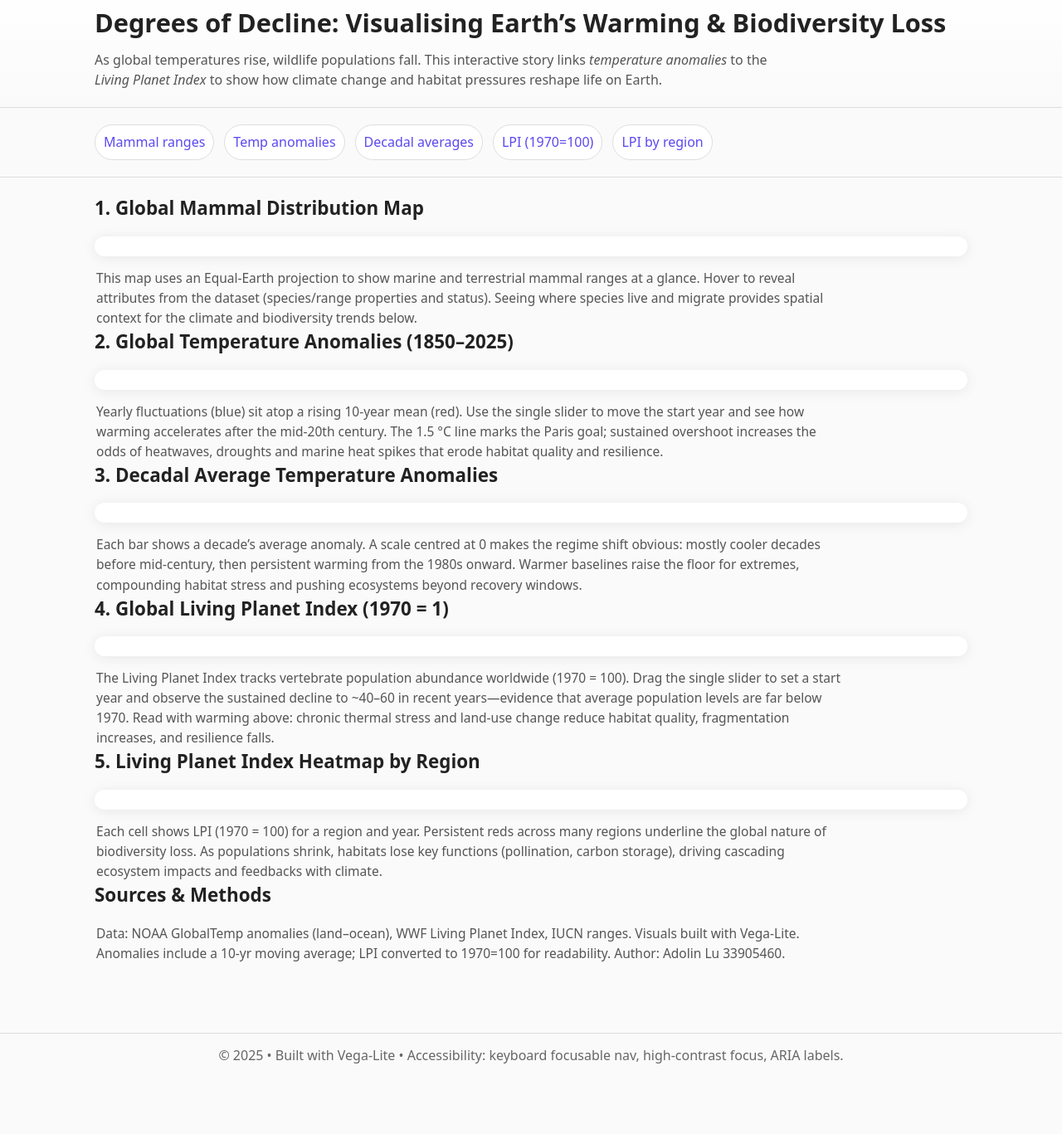
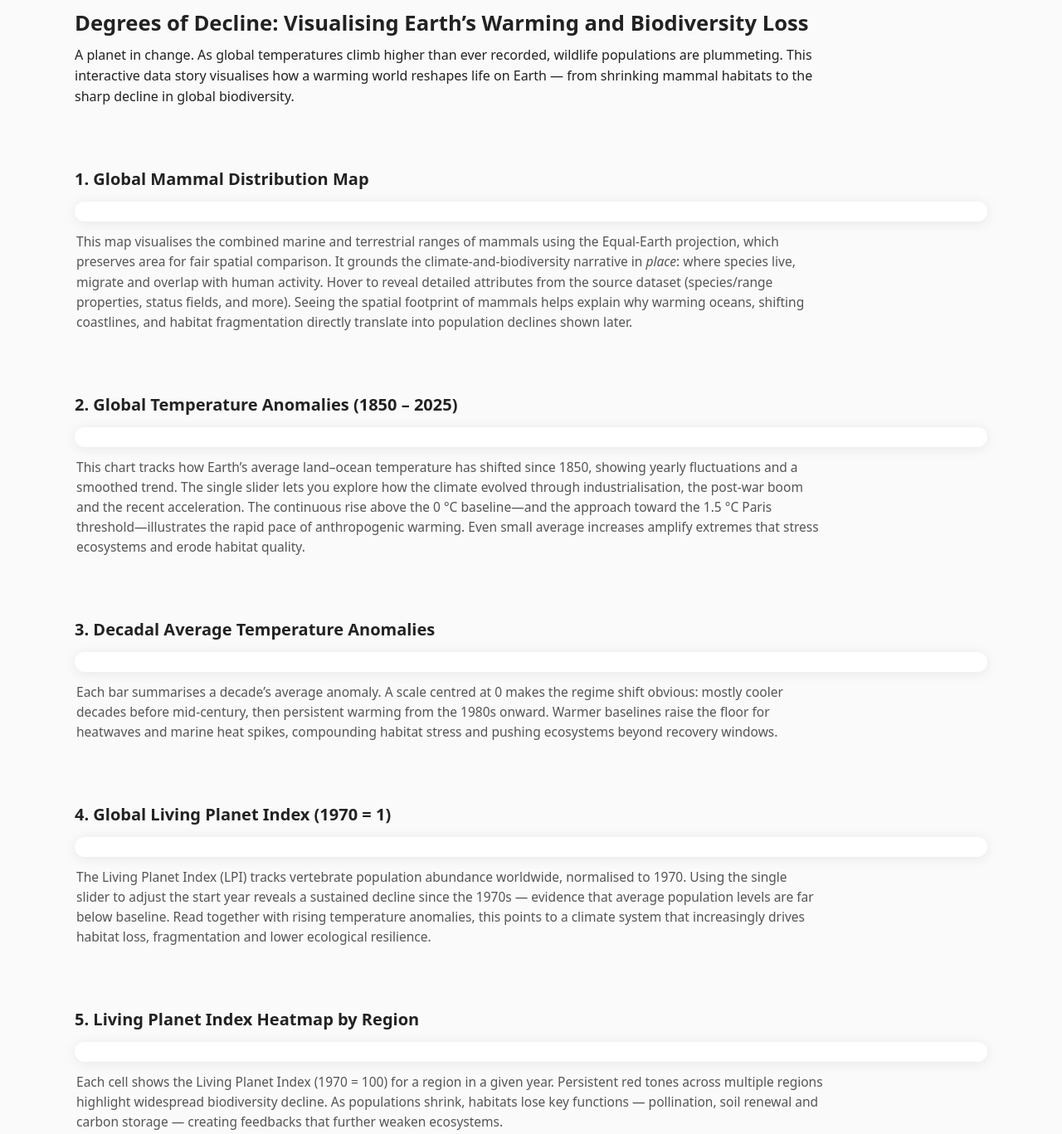
Before and after one commit to mmoyann/fit3179-visualisation-2, a plain HTML site: page index.html in a window 1280 px wide. Shown: the part 16-1383 px from the top of the page at 83% size. Before the commit the page ends 1315 px from the top, so only its background shows below. Drawn offline with Linux system fonts and the light colour scheme; a script that the page names is missing.

Commit message:
Update index.html

```diff
--- a/index.html
+++ b/index.html
@@ -4,200 +4,155 @@
   <meta charset="utf-8" />
   <meta name="viewport" content="width=device-width, initial-scale=1" />
   <meta name="description" content="An interactive data story revealing how global warming and biodiversity loss are connected — from temperature anomalies to the Living Planet Index.">
-  <title>Degrees of Decline – Global Warming & Biodiversity Loss</title>
+
+  <title>Global Climate Change Data Explorer – FIT3179 Week 10</title>
 
   <!-- Vega Libraries -->
   <script src="https://cdn.jsdelivr.net/npm/vega@5"></script>
   <script src="https://cdn.jsdelivr.net/npm/vega-lite@5"></script>
   <script src="https://cdn.jsdelivr.net/npm/vega-embed@6"></script>
 
+  <!-- ===== Styling ===== -->
   <style>
     :root{
       --bg:#fafafa; --card:#fff; --ink:#222; --muted:#555; --border:#ddd;
-      --brand:#5b48f0; --brand-ink:#2a245c; --focus:#ffbf47;
-      --radius:16px; --shadow:0 2px 16px rgba(0,0,0,.08);
-      --maxw:1100px;
+      --radius:12px; --shadow:0 2px 16px rgba(0,0,0,0.08);
+      --gap:72px; --gap-sm:56px; --wrap:1100px;
     }
     *{box-sizing:border-box}
     html{scroll-behavior:smooth}
-    body{margin:0;background:var(--bg);color:var(--ink);font:16px/1.55 system-ui,-apple-system,Segoe UI,Roboto,Helvetica,Arial}
-    a{color:var(--brand)} a:hover{color:var(--brand-ink)}
-
-    /* Skip link for a11y */
-    .skip-link{position:absolute;left:-9999px;top:auto}
-    .skip-link:focus{left:12px;top:12px;z-index:1000;background:#000;color:#fff;padding:8px 12px;border-radius:8px}
-
-    header{background:linear-gradient(180deg,#fff,transparent);border-bottom:1px solid var(--border)}
-    .wrap{max-width:var(--maxw);margin:0 auto;padding:20px 24px}
-    h1{margin:0 0 6px;font-size:clamp(1.5rem,2.4vw,2.1rem)}
-    .lede{max-width:850px;color:var(--muted);margin:8px 0 0}
-
-    /* Sticky section nav */
-    nav.toc{
-      position:sticky; top:0; z-index:50; background:rgba(250,250,250,.9);
-      backdrop-filter:saturate(180%) blur(6px); border-bottom:1px solid var(--border)
+    body {
+      font-family: system-ui, -apple-system, Segoe UI, Roboto, Helvetica, Arial, sans-serif;
+      margin: 0; padding: 24px; background: var(--bg); color: var(--ink); line-height: 1.55;
     }
-    .toc .wrap{display:flex;gap:12px;flex-wrap:wrap}
-    .toc a{padding:8px 10px;border-radius:999px;background:#fff;border:1px solid var(--border);text-decoration:none}
-    .toc a:focus{outline:3px solid var(--focus);outline-offset:2px}
-
-    main{max-width:var(--maxw);margin:0 auto;padding:20px 24px}
-    section{scroll-margin-top:72px}
-    .vis-block{margin:32px 0}
-    .card{background:var(--card);border-radius:var(--radius);box-shadow:var(--shadow);padding:12px}
-    h2{font-size:clamp(1.15rem,2vw,1.4rem);margin:0 0 12px}
-    .note{margin:10px 2px 0;color:var(--muted);font-size:0.97rem;max-width:900px}
-
-    /* Footer */
-    footer{border-top:1px solid var(--border);margin-top:36px;padding:14px 24px;color:#666;text-align:center}
-
-    /* Mobile tweaks */
-    @media (max-width:760px){
-      .wrap{padding:16px}
-      .toc .wrap{gap:8px}
-      .toc a{padding:6px 9px}
-      .card{padding:8px}
+    .container { max-width: var(--wrap); margin: 0 auto; }
+    h1 { font-size: 1.6rem; margin: 0 0 0.4rem; }
+    h2 { font-size: 1.25rem; margin: 0 0 12px; }
+    p  { margin: 0 0 1rem; max-width: 900px; }
+    .vis-block { margin: var(--gap) 0; }
+    .chart {
+      background: var(--card); border-radius: var(--radius); box-shadow: var(--shadow); padding: 12px;
     }
-  </style>
-  <style>
-  /* --- Better vertical rhythm & breathing room --- */
-  .vis-block {
-    margin-block: 72px;            /* was ~36px; doubles the space between sections */
-  }
-  .chart {
-    padding: 16px;                 /* a touch more inner space inside the card */
-  }
-  h2 {
-    margin: 0 0 16px;              /* add a bit more gap from the title to the chart */
-  }
-  .note {
-    margin-top: 14px;              /* more space between chart and note */
+    .note { margin: 12px 2px 0; color: var(--muted); font-size: 0.97rem; max-width: 900px; }
+    .conclusion {
+      background: #fff; border-left: 4px solid #2ca02c; border-radius: 10px;
+      box-shadow: var(--shadow); padding: 18px 20px; margin-top: 10px;
     }
     footer {
-    margin-top: 64px;              /* lift footer off last chart */
+      border-top: 1px solid #ccc; margin-top: var(--gap); padding-top: 10px;
+      text-align: center; font-size: 0.9rem; color: #666;
     }
+    @media (max-width: 760px){
+      body{padding:16px}
+      .vis-block{margin: var(--gap-sm) 0}
+      .chart{padding:10px}
+    }
+    /* Anchor offset so headings aren't hidden under browser UI */
+    section{scroll-margin-top:96px}
+  </style>
+</head>
 
-  /* Avoid sticky header overlap when linking to #anchors */
-  section {
-    scroll-margin-top: 96px;       /* ensures titles aren't hidden under the top bar */
-  }
+<body>
+  <div class="container">
+    <h1>Degrees of Decline: Visualising Earth’s Warming and Biodiversity Loss</h1>
+    <p class="intro">
+      A planet in change. As global temperatures climb higher than ever recorded, wildlife populations are plummeting.
+      This interactive data story visualises how a warming world reshapes life on Earth — from shrinking mammal habitats
+      to the sharp decline in global biodiversity.
+    </p>
 
-  /* Mobile: slightly tighter but still airy */
-  @media (max-width: 760px) {
-    .vis-block { margin-block: 56px; }
-    .chart { padding: 12px; }
-    h2 { margin-bottom: 12px; }
-    .note { margin-top: 12px; }
-  }
-</style>
-
-</head>
-<body>
-  <a class="skip-link" href="#main">Skip to content</a>
-
-  <header>
-    <div class="wrap">
-      <h1>Degrees of Decline: Visualising Earth’s Warming & Biodiversity Loss</h1>
-      <p class="lede">
-        As global temperatures rise, wildlife populations fall. This interactive story links
-        <em>temperature anomalies</em> to the <em>Living Planet Index</em> to show how climate change
-        and habitat pressures reshape life on Earth.
-      </p>
-    </div>
-  </header>
-
-  <!-- Sticky in-page navigation -->
-  <nav class="toc" aria-label="Section navigation">
-    <div class="wrap">
-      <a href="#map">Mammal ranges</a>
-      <a href="#anoms">Temp anomalies</a>
-      <a href="#decades">Decadal averages</a>
-      <a href="#lpi">LPI (1970=100)</a>
-      <a href="#heat">LPI by region</a>
-    </div>
-  </nav>
-
-  <main id="main">
-    <!-- 1. Map -->
-    <section id="map" aria-labelledby="h-map">
-      <h2 id="h-map">1. Global Mammal Distribution Map</h2>
-      <div id="mammal_map" class="card" role="img" aria-label="Map of mammal marine and terrestrial ranges"></div>
+    <!-- ========== Visualisation 1 ========== -->
+    <section class="vis-block" id="map">
+      <h2>1. Global Mammal Distribution Map</h2>
+      <div id="mammal_map" class="chart" role="img" aria-label="Map of mammal marine and terrestrial ranges"></div>
       <p class="note">
-        This map uses an Equal-Earth projection to show marine and terrestrial mammal ranges at a glance.
-        Hover to reveal attributes from the dataset (species/range properties and status). Seeing where species live
-        and migrate provides spatial context for the climate and biodiversity trends below.
+        This map visualises the combined marine and terrestrial ranges of mammals using the Equal-Earth projection, which preserves area for fair spatial comparison.
+        It grounds the climate-and-biodiversity narrative in <em>place</em>: where species live, migrate and overlap with human activity.
+        Hover to reveal detailed attributes from the source dataset (species/range properties, status fields, and more). Seeing the spatial footprint of mammals
+        helps explain why warming oceans, shifting coastlines, and habitat fragmentation directly translate into population declines shown later.
       </p>
     </section>
 
-    <!-- 2. Anomalies -->
-    <section id="anoms" aria-labelledby="h-anoms">
-      <h2 id="h-anoms">2. Global Temperature Anomalies (1850–2025)</h2>
-      <div id="anomalies" class="card" aria-label="Interactive line chart of temperature anomalies since 1850"></div>
+    <!-- ========== Visualisation 2 ========== -->
+    <section class="vis-block" id="anoms">
+      <h2>2. Global Temperature Anomalies (1850 – 2025)</h2>
+      <div id="anomalies" class="chart" aria-label="Interactive line chart of global temperature anomalies"></div>
       <p class="note">
-        Yearly fluctuations (blue) sit atop a rising 10-year mean (red). Use the single slider to move the start year and
-        see how warming accelerates after the mid-20th century. The 1.5 °C line marks the Paris goal; sustained overshoot
-        increases the odds of heatwaves, droughts and marine heat spikes that erode habitat quality and resilience.
+        This chart tracks how Earth’s average land–ocean temperature has shifted since 1850, showing yearly fluctuations and a smoothed trend.
+        The single slider lets you explore how the climate evolved through industrialisation, the post-war boom and the recent acceleration.
+        The continuous rise above the 0 °C baseline—and the approach toward the 1.5 °C Paris threshold—illustrates the rapid pace of anthropogenic warming.
+        Even small average increases amplify extremes that stress ecosystems and erode habitat quality.
       </p>
     </section>
 
-    <!-- 3. Decadal bar -->
-    <section id="decades" aria-labelledby="h-decades">
-      <h2 id="h-decades">3. Decadal Average Temperature Anomalies</h2>
-      <div id="decadeBar" class="card" aria-label="Diverging bar chart of decadal mean anomalies"></div>
+    <!-- ========== Visualisation 3 ========== -->
+    <section class="vis-block" id="decades">
+      <h2>3. Decadal Average Temperature Anomalies</h2>
+      <div id="decadeBar" class="chart" aria-label="Diverging bar chart of decadal average anomalies"></div>
       <p class="note">
-        Each bar shows a decade’s average anomaly. A scale centred at 0 makes the regime shift obvious:
-        mostly cooler decades before mid-century, then persistent warming from the 1980s onward. Warmer baselines
-        raise the floor for extremes, compounding habitat stress and pushing ecosystems beyond recovery windows.
+        Each bar summarises a decade’s average anomaly. A scale centred at 0 makes the regime shift obvious:
+        mostly cooler decades before mid-century, then persistent warming from the 1980s onward. Warmer baselines raise
+        the floor for heatwaves and marine heat spikes, compounding habitat stress and pushing ecosystems beyond recovery windows.
       </p>
     </section>
 
-    <!-- 4. LPI line -->
-    <section id="lpi" aria-labelledby="h-lpi">
-      <h2 id="h-lpi">4. Global Living Planet Index (1970 = 1)</h2>
-      <div id="lpi_chart" class="card" aria-label="Interactive line chart of global LPI, index 1970 equals 100"></div>
+    <!-- ========== Visualisation 4 ========== -->
+    <section class="vis-block" id="lpi">
+      <h2>4. Global Living Planet Index (1970 = 1)</h2>
+      <div id="lpi_chart" class="chart" aria-label="Interactive line chart of global LPI (1970=100)"></div>
       <p class="note">
-        The Living Planet Index tracks vertebrate population abundance worldwide (1970 = 100). Drag the single slider to set
-        a start year and observe the sustained decline to ~40–60 in recent years—evidence that average population levels
-        are far below 1970. Read with warming above: chronic thermal stress and land-use change reduce habitat quality,
-        fragmentation increases, and resilience falls.
+        The Living Planet Index (LPI) tracks vertebrate population abundance worldwide, normalised to 1970.
+        Using the single slider to adjust the start year reveals a sustained decline since the 1970s — evidence that average population levels are far below baseline.
+        Read together with rising temperature anomalies, this points to a climate system that increasingly drives habitat loss, fragmentation and lower ecological resilience.
       </p>
     </section>
 
-    <!-- 5. Region heatmap -->
-    <section id="heat" aria-labelledby="h-heat">
-      <h2 id="h-heat">5. Living Planet Index Heatmap by Region</h2>
-      <div id="heatmap_lpi" class="card" aria-label="Heatmap of LPI by region and year"></div>
+    <!-- ========== Visualisation 5 ========== -->
+    <section class="vis-block" id="heat">
+      <h2>5. Living Planet Index Heatmap by Region</h2>
+      <div id="heatmap_lpi" class="chart" aria-label="Heatmap of Living Planet Index by region and year"></div>
       <p class="note">
-        Each cell shows LPI (1970 = 100) for a region and year. Persistent reds across many regions underline the global
-        nature of biodiversity loss. As populations shrink, habitats lose key functions (pollination, carbon storage),
-        driving cascading ecosystem impacts and feedbacks with climate.
+        Each cell shows the Living Planet Index (1970 = 100) for a region in a given year.
+        Persistent red tones across multiple regions highlight widespread biodiversity decline.
+        As populations shrink, habitats lose key functions — pollination, soil renewal and carbon storage — creating feedbacks that further weaken ecosystems.
       </p>
     </section>
 
-    <section aria-label="Sources and methods">
-      <h2>Sources & Methods</h2>
-      <p class="note">
-        Data: NOAA GlobalTemp anomalies (land–ocean), WWF Living Planet Index, IUCN ranges. Visuals built with Vega-Lite.
-        Anomalies include a 10-yr moving average; LPI converted to 1970=100 for readability. Author: Adolin Lu 33905460.
+    <!-- ========== Summary & Conclusion ========== -->
+    <section class="vis-block" id="summary">
+      <h2>Summary & Conclusion</h2>
+      <div class="conclusion">
+        <p>
+          Taken together, these visualisations tell a consistent story. Global temperatures have shifted into a sustained
+          warm regime, with recent decades well above the long-term average. Over the same period, the Living Planet Index
+          shows a broad, persistent decline in vertebrate populations. Warmer baselines amplify extremes (heatwaves,
+          droughts and marine heat events), while land-use change and fragmentation reduce habitat quality and the capacity
+          of ecosystems to recover between shocks. The outcome is fewer animals in fewer places — and habitats that perform
+          fewer ecological services.
         </p>
+        <p>
+          The implication is clear: climate mitigation (rapid emissions reduction) and adaptation (protecting and restoring
+          connected habitats) are complementary. Slowing the rise in anomalies reduces the frequency of damaging extremes,
+          while safeguarding corridors and high-value ecosystems helps populations persist. Data-driven policy that links
+          climate targets with biodiversity protection offers the strongest path to stabilising both the climate and the
+          habitats life depends on.
+        </p>
+      </div>
     </section>
-  </main>
 
     <footer>
-    © 2025 • Built with Vega-Lite • Accessibility: keyboard focusable nav, high-contrast focus, ARIA labels.
+      Data sources: IUCN Red List (mammal ranges), NOAA GlobalTemp (temperature anomalies),
+      WWF Living Planet Index. Visuals created with Vega-Lite (2025). Author: Adolin Lu 33905460.
     </footer>
+  </div>
 
   <!-- ===== Embed Charts ===== -->
   <script>
-    // Map / Charts — filenames match your repo
-    vegaEmbed("#mammal_map", "map.vg.json", { actions: false }).catch(console.error);          // :contentReference[oaicite:15]{index=15}
-    vegaEmbed("#anomalies", "anomalies.vg.json", { actions: false }).catch(console.error);     // :contentReference[oaicite:16]{index=16}
-    vegaEmbed("#decadeBar", "decadal_bar.json", { actions: false }).catch(console.error);      // :contentReference[oaicite:17]{index=17}
-    vegaEmbed("#lpi_chart", "lpi_chart.vg.json", { actions: false }).catch(console.error);     // :contentReference[oaicite:18]{index=18}
-
-    // Heatmap: use your existing spec (or swap to the super-simple version if you like)
-    // v1 (your interactive): "heatmap_lpi.json"  • v2 (robust/minimal): "heatmap_simple.json"
-    vegaEmbed("#heatmap_lpi", "heatmap_lpi.json", { actions: false }).catch(console.error);    // :contentReference[oaicite:19]{index=19}
+    vegaEmbed("#mammal_map", "map.vg.json", { actions: false }).catch(console.error);
+    vegaEmbed("#anomalies", "anomalies.vg.json", { actions: false }).catch(console.error);
+    vegaEmbed("#decadeBar", "decadal_bar.json", { actions: false }).catch(console.error);
+    vegaEmbed("#lpi_chart", "lpi_chart.vg.json", { actions: false }).catch(console.error);
+    vegaEmbed("#heatmap_lpi", "heatmap_lpi.json", { actions: false }).catch(console.error);
   </script>
 </body>
 </html>
```
Lines whose indentation alone changed are shown as unchanged.
